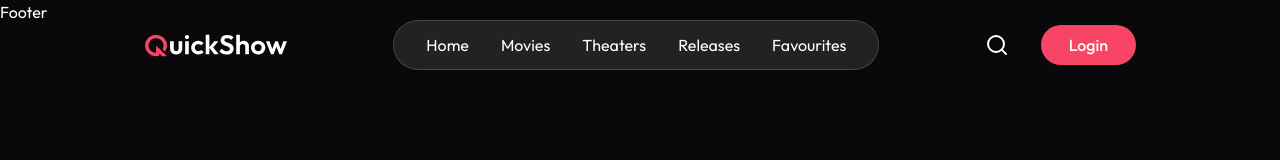
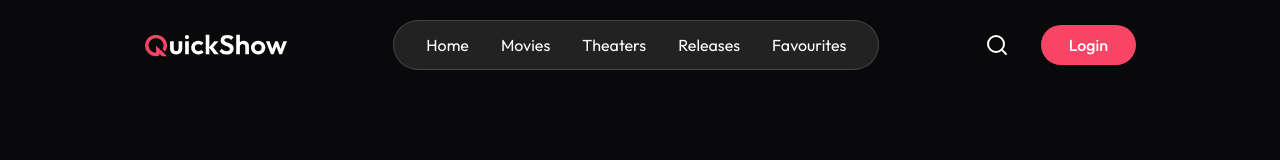
Before and after one commit to rashimarasangi/QuickShow, a React (Vite) app: page /favourite in a window 1280 px wide. Shown: the top 160 px of the page. Built offline with nearby package versions, Linux system fonts and the light colour scheme.

Commit message:
navbar is added

```diff
--- a/src/Components/Footer.jsx
+++ b/src/Components/Footer.jsx
@@ -3,7 +3,7 @@ import React from 'react'
 const Footer = () => {
   return (
     <div>
-      Footer
+
     </div>
   )
 }
```
